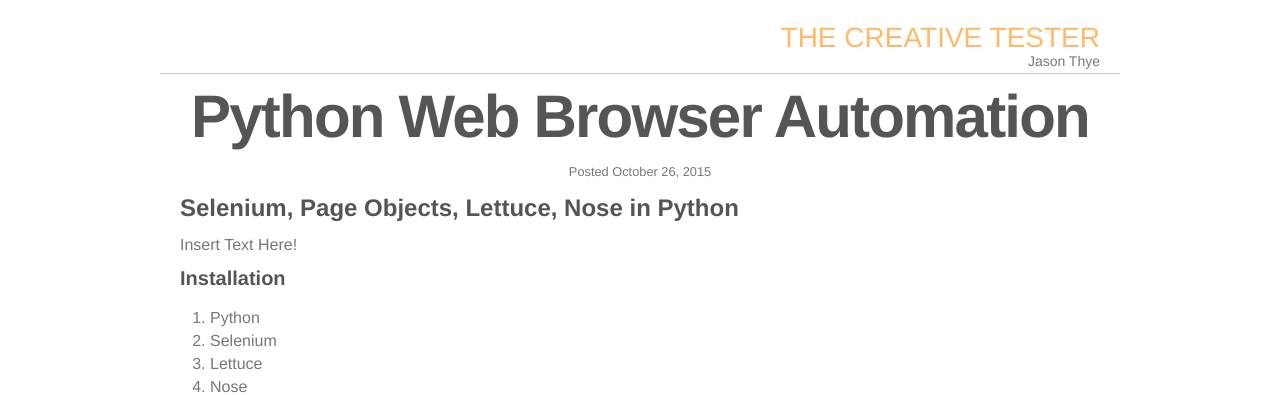
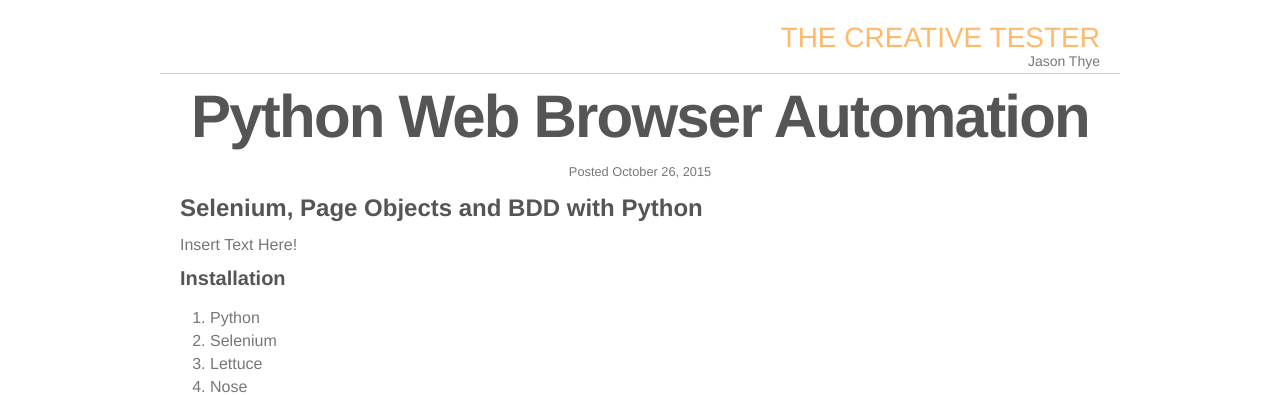
Before and after one commit to the-creative-tester/blog, a Jekyll site: the page built from _posts/2015-10-26-Python-Browser-Automation.md, in a window 1280 px wide. Shown: the top 395 px of the page. Built offline with Jekyll 4.4.1, drawn with Linux system fonts in a browser that asks for light colours; nearby versions of some CDN libraries.

Commit message:
Update 2015-10-26-Python-Browser-Automation.md

```diff
--- a/_posts/2015-10-26-Python-Browser-Automation.md
+++ b/_posts/2015-10-26-Python-Browser-Automation.md
@@ -8,7 +8,7 @@
 
 
 
-## Selenium, Page Objects, Lettuce, Nose in Python
+## Selenium, Page Objects and BDD with Python
 
 Insert Text Here!
 
```
